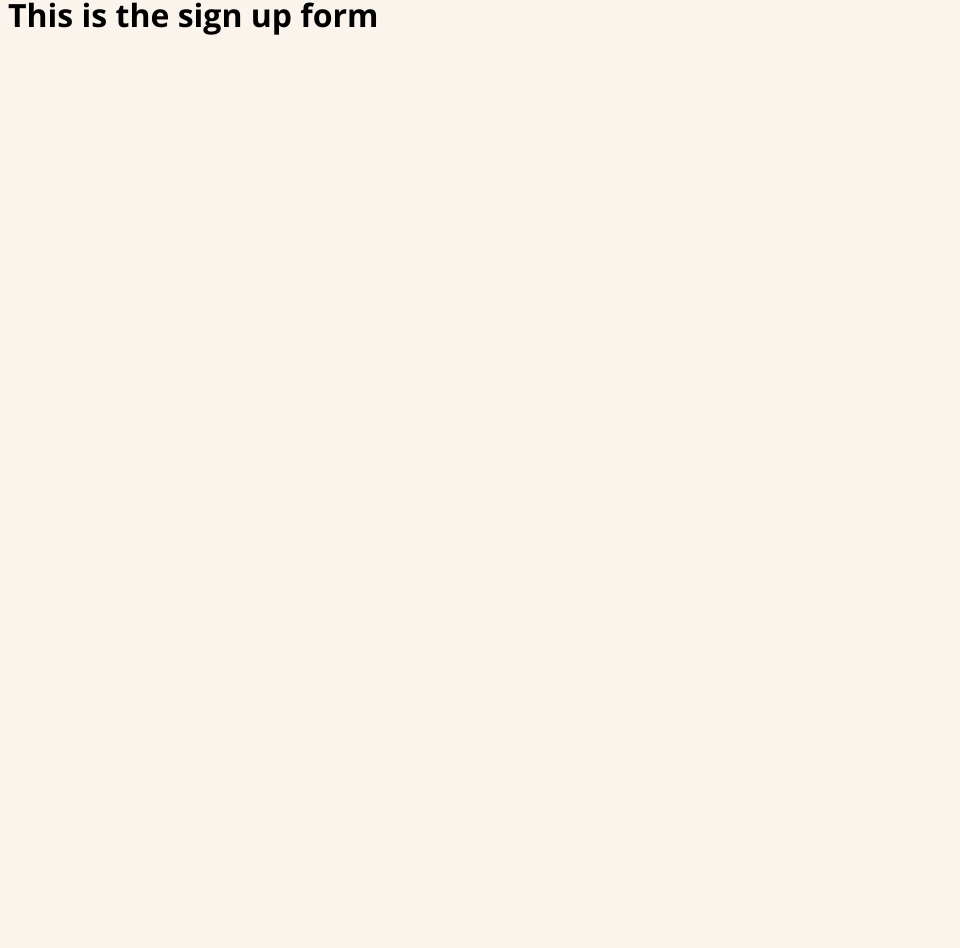
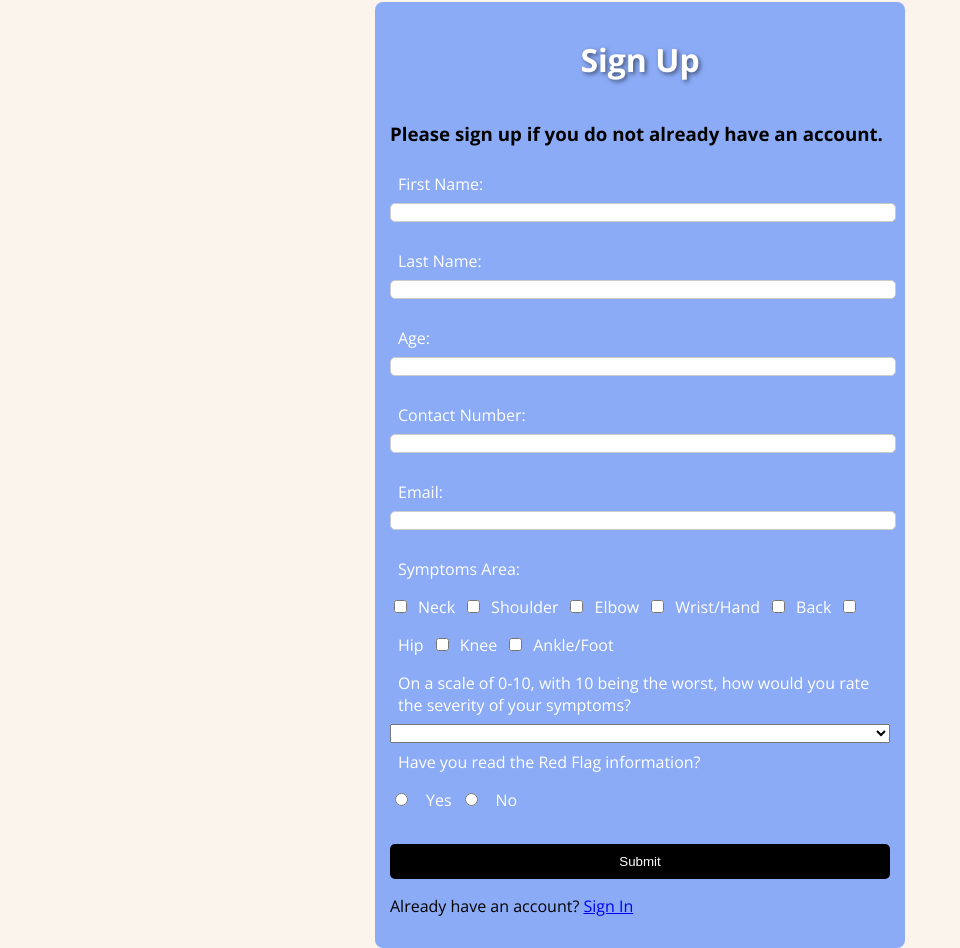
Before and after one commit to tosinfolarin/PhysioApp, a React (Vite) app in the folder Frontend/: page /Sign-Up in a window 1280 px wide. Shown: the part 150-1098 px from the top of the page, without its empty margins (0-960 px from the left). Before the commit the page ends 800 px from the top, so only its background shows below. Built offline with nearby package versions, Linux system fonts and the light colour scheme.

Commit message:
added sign up/ sign in page

```diff
--- a/Frontend/package.json
+++ b/Frontend/package.json
@@ -12,6 +12,7 @@
   "dependencies": {
     "@eslint/config-array": "^0.16.0",
     "@eslint/object-schema": "^2.1.4",
+    "@hookform/resolvers": "^3.6.0",
     "@radix-ui/react-scroll-area": "^1.1.0",
     "class-variance-authority": "^0.7.0",
     "clsx": "^2.1.1",
@@ -23,7 +24,8 @@
     "react-router-dom": "^6.23.1",
     "rimraf": "^5.0.7",
     "tailwind-merge": "^2.3.0",
-    "tailwindcss-animate": "^1.0.7"
+    "tailwindcss-animate": "^1.0.7",
+    "zod": "^3.23.8"
   },
   "devDependencies": {
     "@types/node": "^20.14.7",
--- a/Frontend/src/App.jsx
+++ b/Frontend/src/App.jsx
@@ -4,7 +4,7 @@ import Home from './components/Homepage';
 import Injuries from './components/InjuriesPage';
 import FAQs from './components/FAQPage';
 import MyProfile from './components/MyProfilePage';
-import SigningIn from './components/SigningInPage';
+import SignIn from './components/SigningInPage';
 import SignUp from './components/SignUpPage';
 
 function App() {
@@ -15,7 +15,7 @@ function App() {
         <Route path="/injuries" element={<Injuries/>} />
         <Route path="/FAQs" element={<FAQs/>} />
         <Route path="/MyProfile" element={<MyProfile/>} />
-        <Route path="/Sign-In" element={<SigningIn/>} />
+        <Route path="/Sign-In" element={<SignIn/>} />
         <Route path="/Sign-Up" element={<SignUp/>} />
 
       </Routes>
--- a/Frontend/src/components/Navbar.jsx
+++ b/Frontend/src/components/Navbar.jsx
@@ -23,7 +23,7 @@ const Navbar = () => {
             <NavLink to="/"> Home </NavLink>
             </li>
             <li>
-            <NavLink to="/Injuries"> Injuries </NavLink>
+            <NavLink to="/Injuries"> Symptoms </NavLink>
             </li>
             <li>
             <NavLink to="/FAQs"> FAQs </NavLink>
@@ -32,7 +32,7 @@ const Navbar = () => {
             <NavLink to="/MyProfile"> My Profile  </NavLink>
             </li>
             <li>
-            <NavLink to="/Sign-In"> Sign up/ Sign In </NavLink>
+            <NavLink to="/Sign-In"> Log In </NavLink>
             </li>
             </ul>
         </nav>
--- a/Frontend/src/components/SignUpPage.jsx
+++ b/Frontend/src/components/SignUpPage.jsx
@@ -1,12 +1,133 @@
 import Navbar from "./Navbar";
+import { z } from "zod";
+import { useForm } from "react-hook-form";
+import { zodResolver } from "@hookform/resolvers/zod";
+import { useState } from "react";
+import { useNavigate } from "react-router-dom";
+import { Link } from "react-router-dom";
 
 const SignUp = () => {
+  const [submitted, setSubmitted] = useState(false);
+  const navigate = useNavigate();
+
+  const schema = z.object({
+    firstName: z.string().min(2, { message: "First name must be at least 2 characters long" }).max(30),
+    lastName: z.string().min(2, { message: "Last name must be at least 2 characters long" }).max(30),
+    email: z.string().email({ message: "Please enter a valid email address" }),
+    age: z.number().min(17, { message: "You must be at least 16 years old to use this application." }).max(120, { message: "Please enter a valid age" }),
+    contactNumber: z.string().min(11, { message: "Please enter a valid contact number" }).max(16),
+  });
+
+  const { register, handleSubmit, formState: { errors } } = useForm({ resolver: zodResolver(schema) });
+
+  const submitData = (data) => {
+    const formData = {
+      firstName: data.firstName,
+      lastName: data.lastName,
+      email: data.email,
+      age: data.age,
+      contactNumber: data.contactNumber,
+      bodyPart: data.bodyPart,
+      painScale: data.painScale,
+      lessonType: data.lessonType,
+      lessonPackage: data.lessonPackage,
+    };
+    console.log(formData);
+    setSubmitted(true);
+    navigate("/exercises"); // Navigate to exercises page
+  };
+
+  if (submitted) {
     return (
-        <div>
-            <Navbar />
-            <h1>This is the sign up form</h1>
-        </div>
+      <div className="thank-you-message">
+        <h2>Redirect Pt to the exercises page.</h2>
+      </div>
     );
-}
+  }
+
+  return (
+    <div>
+      <div>
+        <Navbar />
+      </div>
+      <div className="Sign up">
+        <form onSubmit={handleSubmit(submitData)} className="SignUp">
+          <h1>Sign Up</h1>
+          <h3>Please sign up if you do not already have an account.</h3>
+
+          <label>First Name:</label>
+          <input type="text" {...register("firstName")} />
+          {errors.firstName && <span className="errorMessage">{errors.firstName.message}</span>}
+
+          <label>Last Name:</label>
+          <input type="text" {...register("lastName")} />
+          {errors.lastName && <span className="errorMessage">{errors.lastName.message}</span>}
+
+          <label>Age:</label>
+          <input type="number" {...register("age", { valueAsNumber: true })} />
+          {errors.age && <span className="errorMessage">{errors.age.message}</span>}
+
+          <label>Contact Number:</label>
+          <input type="text" {...register("contactNumber")} />
+          {errors.contactNumber && <span className="errorMessage">{errors.contactNumber.message}</span>}
+
+          <label>Email:</label>
+          <input type="email" {...register("email")} />
+          {errors.email && <span className="errorMessage">{errors.email.message}</span>}
+
+          <label>Symptoms Area:</label>
+          <div>
+            <input type="checkbox" id="neck" value="neck" {...register("bodyPart")} />
+            <label htmlFor="neck">Neck</label>
+            <input type="checkbox" id="shoulder" value="shoulder" {...register("bodyPart")} />
+            <label htmlFor="shoulder">Shoulder</label>
+            <input type="checkbox" id="elbow" value="elbow" {...register("bodyPart")} />
+            <label htmlFor="elbow">Elbow</label>
+            <input type="checkbox" id="wrist" value="wrist" {...register("bodyPart")} />
+            <label htmlFor="wrist">Wrist/Hand</label>
+            <input type="checkbox" id="back" value="back" {...register("bodyPart")} />
+            <label htmlFor="back">Back</label>
+            <input type="checkbox" id="hip" value="hip" {...register("bodyPart")} />
+            <label htmlFor="hip">Hip</label>
+            <input type="checkbox" id="knee" value="knee" {...register("bodyPart")} />
+            <label htmlFor="knee">Knee</label>
+            <input type="checkbox" id="ankle" value="ankle" {...register("bodyPart")} />
+            <label htmlFor="ankle">Ankle/Foot</label>
+          </div>
+
+          <label>On a scale of 0-10, with 10 being the worst, how would you rate the severity of your symptoms?</label>
+          <select {...register("painScale")}>
+            <option value=""></option>
+            <option value="0">0</option>
+            <option value="1">1</option>
+            <option value="2">2</option>
+            <option value="3">3</option>
+            <option value="4">4</option>
+            <option value="5">5</option>
+            <option value="6">6</option>
+            <option value="7">7</option>
+            <option value="8">8</option>
+            <option value="9">9</option>
+            <option value="10">10</option>
+          </select>
+
+          <label>Have you read the Red Flag information?</label>
+          <div>
+            <input type="radio" id="yes" value="yes" {...register("lessonType")} />
+            <label htmlFor="yes">Yes</label>
+            <input type="radio" id="no" value="no" {...register("lessonType")} />
+            <label htmlFor="no">No</label>
+          </div>
+
+          <input type="submit" />
+
+          <div className="sign-in-option">
+            <p>Already have an account? <Link to="/Sign-in">Sign In</Link></p>
+          </div>
+        </form>
+      </div>
+    </div>
+  );
+};
 
 export default SignUp;
--- a/Frontend/src/components/SigningInPage.jsx
+++ b/Frontend/src/components/SigningInPage.jsx
@@ -1,13 +1,79 @@
 import Navbar from "./Navbar";
+import { z } from "zod";
+import { useForm } from "react-hook-form";
+import { zodResolver } from "@hookform/resolvers/zod";
+import { useState } from "react";
+import { useNavigate } from "react-router-dom";
+import { Link } from "react-router-dom";
+
+const SignUp = () => {
+  const [submitted, setSubmitted] = useState(false);
+  const navigate = useNavigate();
+
+  const schema = z.object({
+    firstName: z.string().min(2, { message: "First name must be at least 2 characters long" }).max(30),
+    lastName: z.string().min(2, { message: "Last name must be at least 2 characters long" }).max(30),
+    email: z.string().email({ message: "Please enter a valid email address" }),
+    age: z.number().min(17, { message: "You must be at least 16 years old to use this application." }).max(120, { message: "Please enter a valid age" }),
+    contactNumber: z.string().min(11, { message: "Please enter a valid contact number" }).max(16),
+  });
+
+  const { register, handleSubmit, formState: { errors } } = useForm({ resolver: zodResolver(schema) });
+
+  const submitData = (data) => {
+    const formData = {
+      firstName: data.firstName,
+      lastName: data.lastName,
+      email: data.email,
+      age: data.age,
+      contactNumber: data.contactNumber,
+      bodyPart: data.bodyPart,
+      painScale: data.painScale,
+      lessonType: data.lessonType,
+      lessonPackage: data.lessonPackage,
+    };
+    console.log(formData);
+    setSubmitted(true);
+    navigate("/exercises"); // Navigate to exercises page
+  };
+
+  if (submitted) {
+    return (
+      <div className="thank-you-message">
+        <h2>Redirect Pt to the exercises page.</h2>
+      </div>
+    );
+  }
+
+  return (
+    <div>
+      <div>
+        <Navbar />
+      </div>
+      <div className="Sign up">
+        <form onSubmit={handleSubmit(submitData)} className="SignUp">
+          <h1>Sign In</h1>
+          <h3>Please sign up if you do not already have an account.</h3>
+
+          <label>Email:</label>
+          <input type="email" {...register("email")} />
+          {errors.email && <span className="errorMessage">{errors.email.message}</span>}
+
+          <label>Password:</label>
+          <input type="email" {...register("email")} />
+          {errors.email && <span className="errorMessage">{errors.email.message}</span>}
 
 
-const SigningIn = () => {
 
-    return (
-    <div>
-        <Navbar/>
-        <h1>This is a sign in page</h1>
-    </div>);
-}
+          <input type="submit" />
 
-export default SigningIn;
+          <div className="sign-up-option">
+            <p> Want to create an account? <Link to="/Sign-Up">Sign Up</Link></p>
+          </div>
+        </form>
+      </div>
+    </div>
+  );
+};
+
+export default SignUp;
--- a/Frontend/src/components/myInjuryButton.jsx
+++ b/Frontend/src/components/myInjuryButton.jsx
@@ -1,9 +1,13 @@
+import { NavLink } from "react-router-dom";
+
 const MyInjury = () => {
   return (
     <div className="container">
-      <button className="button">
-        <h3 className="myInjury">My Injury</h3>
-      </button>
+      <NavLink to="/Injuries" className="navLink">
+        <button className="button">
+          <h3 className="myInjury"> My Symptoms</h3>
+        </button>
+      </NavLink>
     </div>
   );
 };
--- a/Frontend/src/index.css
+++ b/Frontend/src/index.css
@@ -651,3 +651,79 @@ button:focus-visible {
   border-radius: 4px;
   resize: vertical;
 }
+
+
+
+
+/* Signing up/ Signing in */
+
+.SignUp {
+  background-color: #8babf7;
+  border-radius: 8px;
+  display: flex;
+  flex-direction: column;
+  max-width: 500px;
+  margin: 0 auto;
+  justify-content: center;
+  padding: 15px;
+  margin-top: 30px;
+}
+
+.SignUp h1 {
+  display: flex;
+  justify-content: center;
+  color: white;
+  text-shadow: 2px 2px 4px rgba(0, 0, 0, 0.5);
+}
+
+.SignUp input[type="radio"] {
+  display: inline-block;
+  margin-right: 10px;
+  margin-top: 10px;
+  margin-bottom: 10px;
+}
+
+.SignUp label {
+  display: inline-block;
+  margin: 8px; /* Adjusts spacing between labels */
+  color: white;
+}
+
+.SignUp input[type="text"],
+.SignUp input[type="number"],
+.SignUp input[type="email"] {
+  width: 100%;
+  margin-bottom: 20px;
+  border: 1px solid #ccc;
+  border-radius: 5px;
+}
+
+
+.SignUp input[type="submit"] {
+  background-color: #000000;
+  color: white;
+  margin-top: 5%;
+  padding: 10px 15px;
+  border: none;
+  border-radius: 5px;
+  cursor: pointer;
+}
+
+.SignUp input[type="submit"]:hover {
+  transition: 1s;
+  background-color: #000000;
+}
+
+.errorMessage {
+  color: rgb(255, 204, 204);
+  font-size: 14px;
+}
+
+.sign-in-option {
+  color: #000000;
+}
+
+.thank-you-message {
+  display: flex;
+  justify-content: center;
+}
```
Also changed, not shown: Frontend/src/components/MyProfilePage.jsx (line endings or trailing spaces), 1 other file (tests, documents, lock files or other folders).
